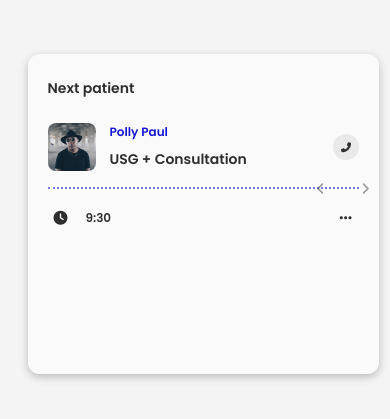
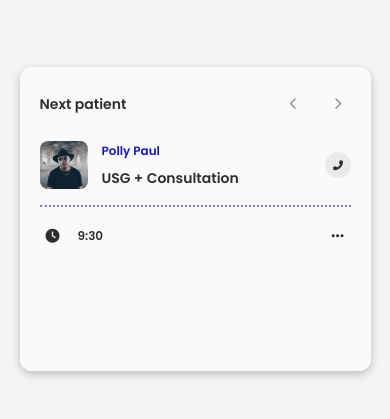
Before and after one commit to Steeroy/appointment_card_activity, a plain HTML site: page index.html in a window 390 px wide. Shown: the part 203-622 px from the top of the page. Drawn offline with Linux system fonts and the light colour scheme.

Commit message:
Updated Responsive design

```diff
--- a/index.css
+++ b/index.css
@@ -14,6 +14,7 @@ body {
   width: 100%;
   height: 100vh;
   flex-direction: column;
+  margin: 0px;
 }
 
 h4,
@@ -36,7 +37,7 @@ li {
 
 main {
   width: 36%;
-  height: 38%;
+  height: 40%;
   box-shadow: rgba(0, 0, 0, 0.24) 0px 3px 8px;
   border-radius: 12px;
   position: relative;
@@ -52,6 +53,12 @@ main {
   gap: 24px;
   position: absolute;
   background: #fafafa;
+}
+
+.slider__section {
+  display: flex;
+  align-items: center;
+  justify-content: space-between;
 }
 
 .content__wrapper h4 {
@@ -251,7 +258,6 @@ main {
   display: flex;
   gap: 18px;
   align-items: center;
-  transform: translate(202px, -220px);
 }
 
 .sliders i {
@@ -285,21 +291,21 @@ main {
 @media screen and (max-width: 1024px) {
   main {
     width: 46%;
-    height: 44%;
+    height: 40%;
   }
 }
 
 @media screen and (max-width: 768px) {
   main {
     width: 62%;
-    height: 44%;
+    height: 40%;
   }
 }
 
 @media screen and (max-width: 425px) {
   main {
     width: 90%;
-    height: 38%;
+    height: 36%;
   }
 
   .content__wrapper h4 {
@@ -372,9 +378,6 @@ main {
     font-size: 12px;
   }
 
-  .sliders {
-    transform: translate(140px, -198px);
-  }
   .sliders i {
     width: 26px;
     height: 26px;
@@ -386,13 +389,7 @@ main {
 }
 
 @media screen and (max-width: 375px) {
-  .sliders {
-    transform: translate(118px, -198px);
-  }
 }
 
 @media screen and (max-width: 375px) {
-  .sliders {
-    transform: translate(96px, -192px);
-  }
 }
--- a/index.html
+++ b/index.html
@@ -7,17 +7,32 @@
 
     <link rel="stylesheet" href="./index.css" />
 
+    <!-- Couldn't use flaticon due to not having a premium subscription, my apologies, used font-awesome as a substitute -->
     <link rel="stylesheet" href="https://cdnjs.cloudflare.com/ajax/libs/font-awesome/6.2.1/css/all.min.css"  />
 
   <body>
 
     <!-- This is the patient card -->
+
+    <!-- The main section has the patient cards on top of each other -->
     <main>
+
+      <!-- The content wrapper has all the content of a patient -->
       <div class="content__wrapper">
+
+        <!-- This has the slider icons which are clickable and change the slides -->
+        <div class="slider__section">
       <h4>Next patient</h4>
+      <div class="sliders">
+        <i class="fa fa-chevron-left" aria-hidden="true" onclick="previousPatient()"></i>
+        <i class="fa fa-chevron-right" aria-hidden="true" onclick="nextPatient()"></i>
+      </div>
+    </div>
+
+
       <div class="patient">
 
-        <!-- This is the patient row with image and contact -->
+        <!-- This is the patient row with image and contact info, the phone icon is clickable -->
         <div class="patient__info_row">
           <div class="patient__name_img">
             <div class="patient__img">
@@ -37,6 +52,7 @@
 
         <hr>
 
+        <!-- This row has the appointment time and the navigation menu with menu1 and menu2, the elipses is clickable -->
         <div class="clock__row">
           <div class="clock">
             <i class="fa fa-clock" aria-hidden="true"></i>
@@ -56,7 +72,13 @@
     </div>
 
       <div class="content__wrapper">
+        <div class="slider__section">
       <h4>Next patient</h4>
+      <div class="sliders">
+        <i class="fa fa-chevron-left" aria-hidden="true" onclick="previousPatient()"></i>
+        <i class="fa fa-chevron-right" aria-hidden="true" onclick="nextPatient()"></i>
+      </div>
+      </div>
       <div class="patient">
 
         <!-- This is the patient row with image and contact -->
@@ -98,7 +120,13 @@
     </div>
 
       <div class="content__wrapper">
+        <div class="slider__section">
       <h4>Next patient</h4>
+      <div class="sliders">
+        <i class="fa fa-chevron-left" aria-hidden="true" onclick="previousPatient()"></i>
+        <i class="fa fa-chevron-right" aria-hidden="true" onclick="nextPatient()"></i>
+      </div>
+      </div>
       <div class="patient">
 
         <!-- This is the patient row with image and contact -->
@@ -144,11 +172,6 @@
     </div>
     </main>
 
-    <div class="sliders">
-      <i class="fa fa-chevron-left" aria-hidden="true" onclick="previousPatient()"></i>
-      <i class="fa fa-chevron-right" aria-hidden="true" onclick="nextPatient()"></i>
-    </div>
-
     <script src="./index.js"></script>
   </body>
 </html>
```
Also changed, not shown: css_test.png (added), html_test.png (added), javascript_test.png (added).
